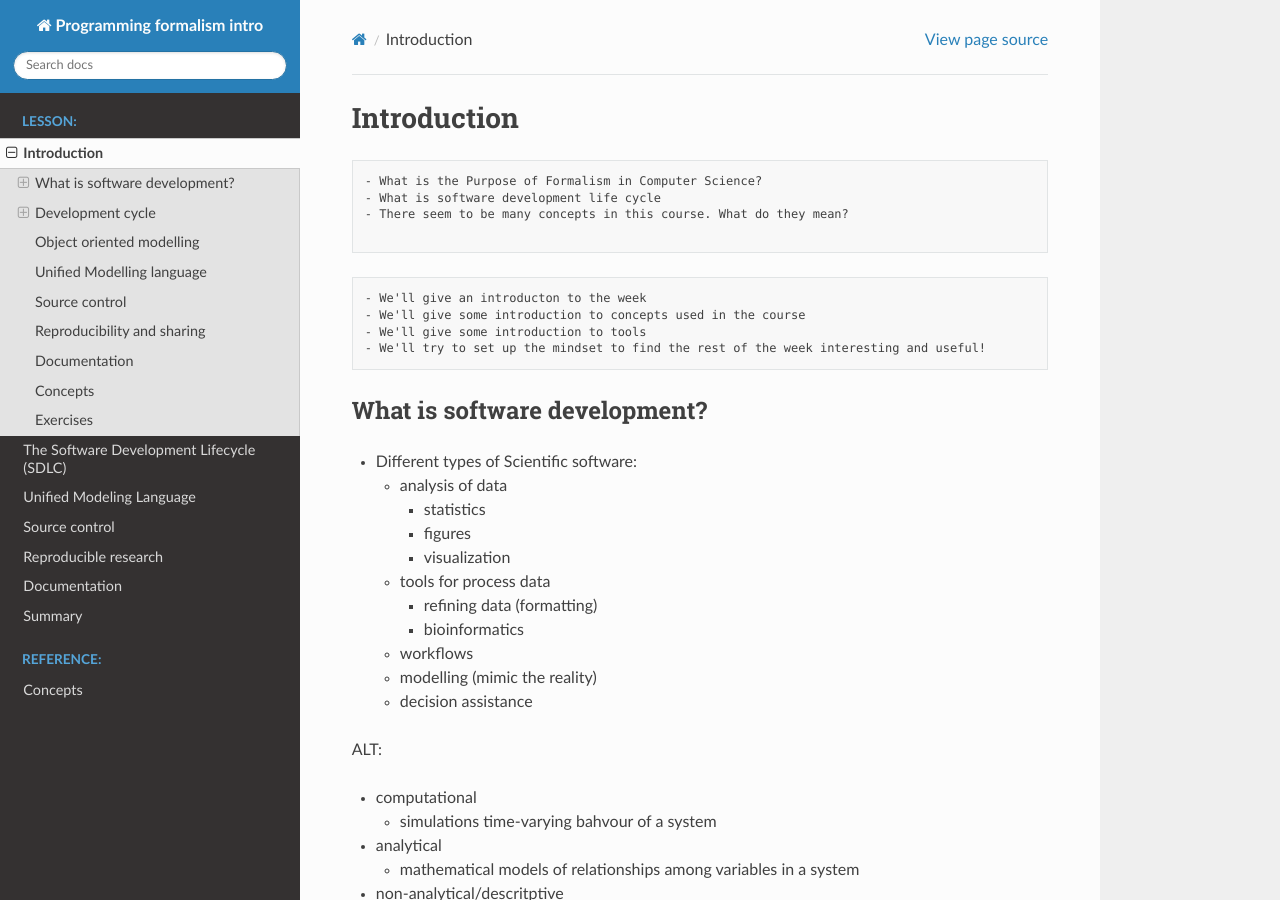
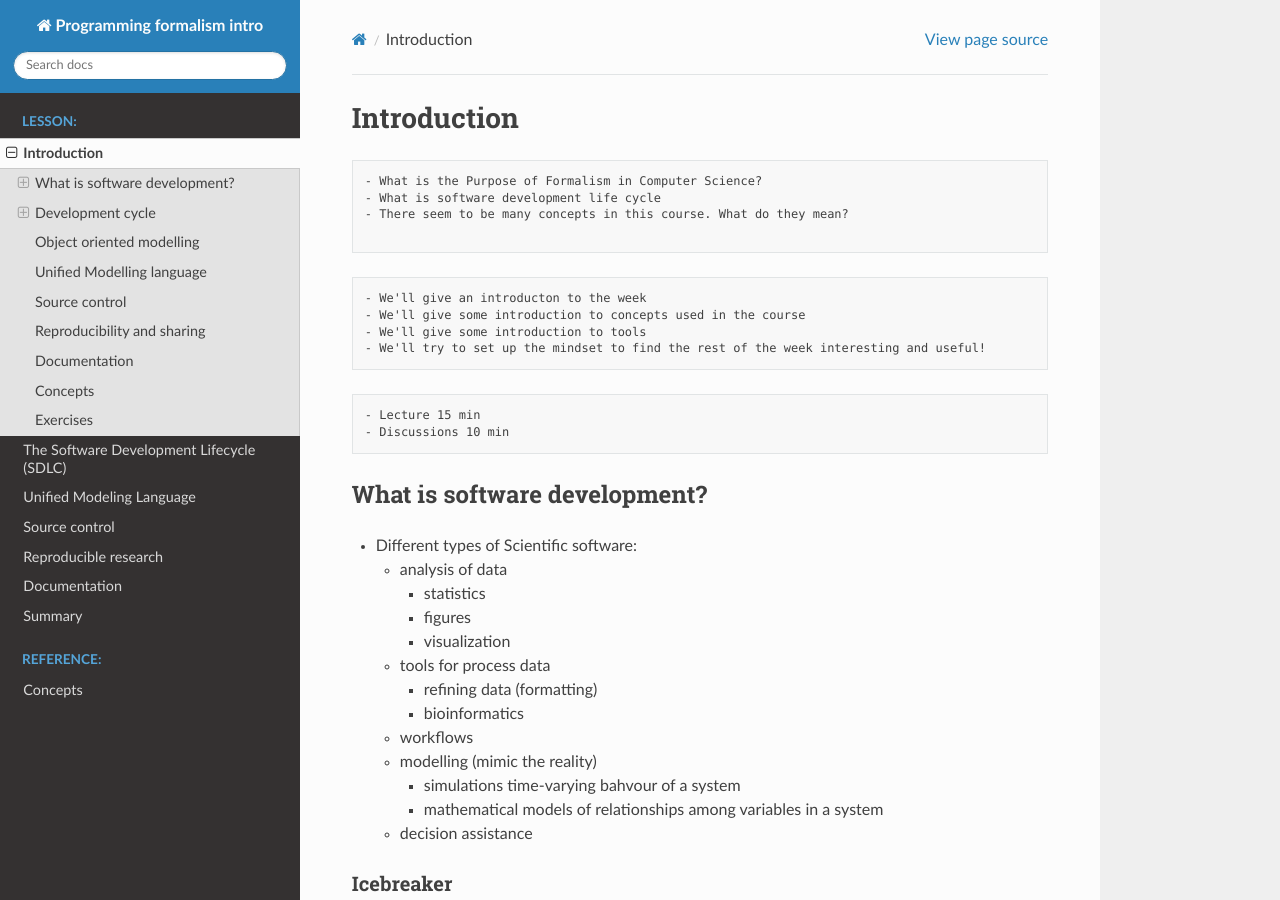
Before and after one commit to UPPMAX/programming_formalisms_intro, a Sphinx documentation site: the page built from doc/intro.md, in a window 1280 px wide and 900 px high. Built offline with Sphinx 7.4.7 and the Read the Docs theme 2.0.0, drawn with Linux system fonts in a browser that asks for light colours; pages that are not in the unit, such as notebooks, are missing from menus; some of the changed text lies outside the part shown.

Commit message:
Update intro.md

````diff
--- a/doc/intro.md
+++ b/doc/intro.md
@@ -15,6 +15,11 @@
 - We'll try to set up the mindset to find the rest of the week interesting and useful!
 ```
 
+```{instructor-note}
+- Lecture 15 min
+- Discussions 10 min
+```
+
 
 ## What is software development?
 
@@ -28,19 +33,12 @@
     - bioinformatics
   - workflows
   - modelling (mimic the reality)
+      - simulations time-varying bahvour of a system
+      - mathematical models of relationships among variables in a system
   - decision assistance
 
-ALT:
-  - computational
-    - simulations time-varying bahvour of a system
-  - analytical
-    - mathematical models of relationships among variables in a system
-  - non-analytical/descritptive
-    - components and their relationships in as system
+### Icebreaker
 
-
-
-### Icebreaker
 What experience have you had?
 
 
````
Also changed, not shown: other parts of doc/intro.md (+3 -0 lines).
